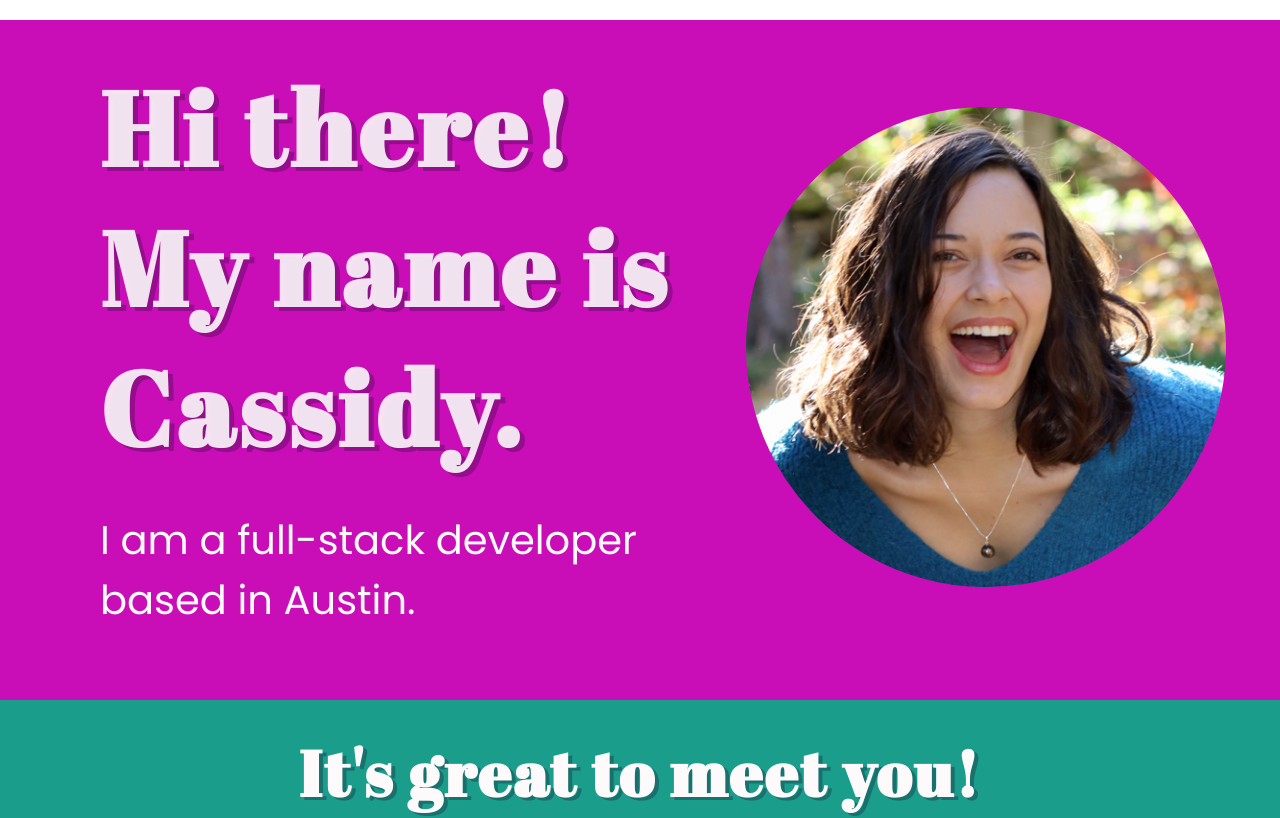
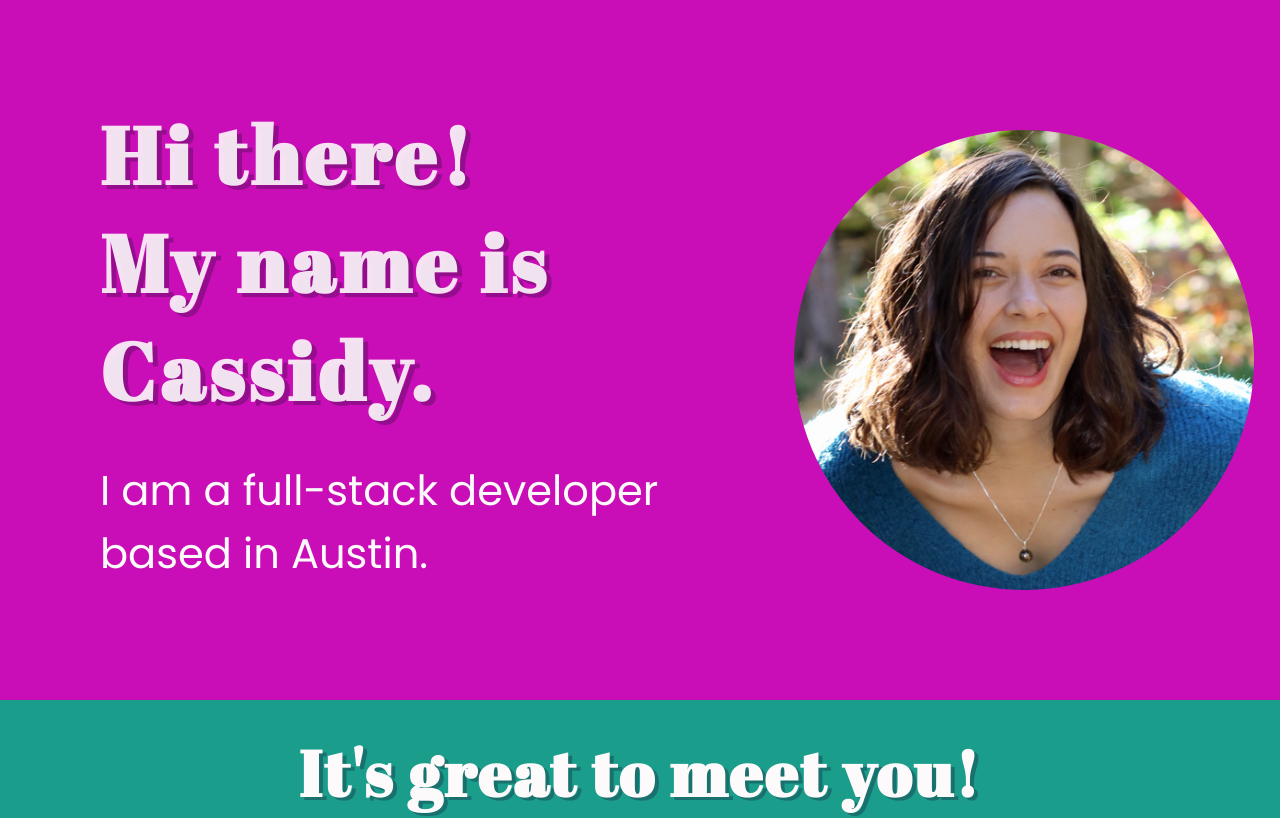
Before and after one commit to cassidyrose56/CassidyIsCoding, a React app: page / in a window 1280 px wide. Shown: the top 818 px of the page. Built offline with nearby package versions, Linux system fonts and the light colour scheme; some icons are missing.

Commit message:
added media queries for contact and home

```diff
--- a/client/src/components/Home.js
+++ b/client/src/components/Home.js
@@ -15,8 +15,8 @@ const bigSmile = require('../../../assets/bigSmile.jpg');
 
 const Home = () => {
 
-    const isDesktop = useMediaQuery({ query: '(min-width: 661px), { deviceWidth: 1600 }' });
-    const isMobile = useMediaQuery({ query: '(max-width: 660px)' });
+    const isDesktop = useMediaQuery({ query: '(min-width: 850px), { deviceWidth: 1600 }' });
+    const isMobile = useMediaQuery({ query: '(max-width: 850px)' });
 
     return (
         <div>
--- a/client/src/components/ScrollToTop.js
+++ b/client/src/components/ScrollToTop.js
@@ -25,7 +25,7 @@ const ScrollButton = () =>{
         >
             <Link
                 activeClass="active"
-                to="navbar-layout"
+                to="home-body"
                 spy={true}
                 smooth={true}
                 duration={500}
--- a/client/src/styles/contact.scss
+++ b/client/src/styles/contact.scss
@@ -20,7 +20,7 @@
 
 #contact-text {
     font-family: $body-text;
-    color: white;
+    color: $white;
     margin: 0 15% 0 15%;
     font-size: 1.3rem;
     text-align: center;
@@ -65,4 +65,54 @@
     text-align: center;
     font-weight: 400;
     font-family: $body-text;
+    box-shadow: 2px 2px 0px rgba($black, 0.3);
 }
+
+@media screen and (max-width: 849px) {
+    #contact-layout {
+        height: fit-content;
+    }
+
+    #contact-title {
+        margin: 0;
+        margin-top: 3%;
+        font-size: 2.5rem;
+        text-shadow: 4px 3px 0px rgba($black, 0.3);
+    }
+
+    #contact-text {
+        margin: 3% 15%;
+        font-size: 1rem;
+    }
+
+    #sm-section {
+        width: 80vw;
+
+    }
+
+    #social-media-text {
+        font-size: 1.5rem;
+        margin: 0;
+        margin-bottom: 10px;
+        text-align: center;
+    }
+
+    #sm-link-section {
+        display: flex;
+        width: 60vw;
+        justify-content: center;
+        gap: 15px;
+    }
+
+    .sm-link {
+        color: $white;
+        padding: 5px 10px;
+        font-size: 1rem;
+        width: fit-content;
+        margin-bottom: 10%;
+    }
+}
+
+@media screen and (max-width: 1350px) and (min-width: 850px) {
+
+}
--- a/client/src/styles/home.scss
+++ b/client/src/styles/home.scss
@@ -107,6 +107,7 @@
     #hello {
         font-size: 3.5rem;
         text-align: center;
+        margin-bottom: 5%;
     }
 
     #home-text {
@@ -119,7 +120,7 @@
 
     #headshot {
         height: auto;
-        width: 60vw;
+        width: 50vw;
         border-radius: 50%;
         margin: 0;
     }
@@ -134,5 +135,21 @@
 }
 
 @media screen and (max-width: 1350px) and (min-width: 850px) {
+    #hello {
+        font-size: 5rem;
+    }
 
+    #headshot {
+        height: auto;
+        width: 90%;
+        border-radius: 50%;
+        margin: 0;
+    }
+
+    #describe {
+        font-family: $body-text;
+        font-size: 2.6rem;
+        font-weight: 400;
+        width: 100%;
+    }
 }
--- a/client/src/styles/sitewide.scss
+++ b/client/src/styles/sitewide.scss
@@ -5,6 +5,7 @@ body {
     min-height: 100vh;
     overflow-x: hidden;
     overflow: overlay;
+    background-color: $pink;
 }
 
 #scrollBtn {
```
